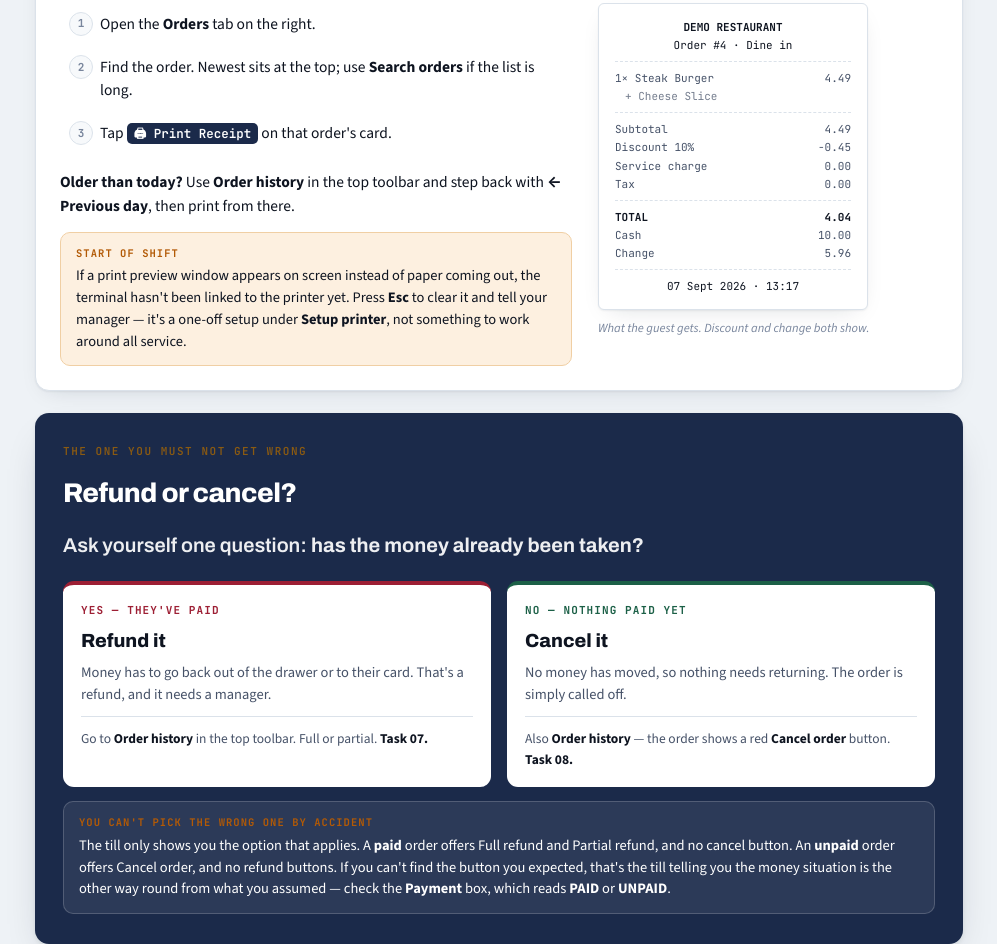
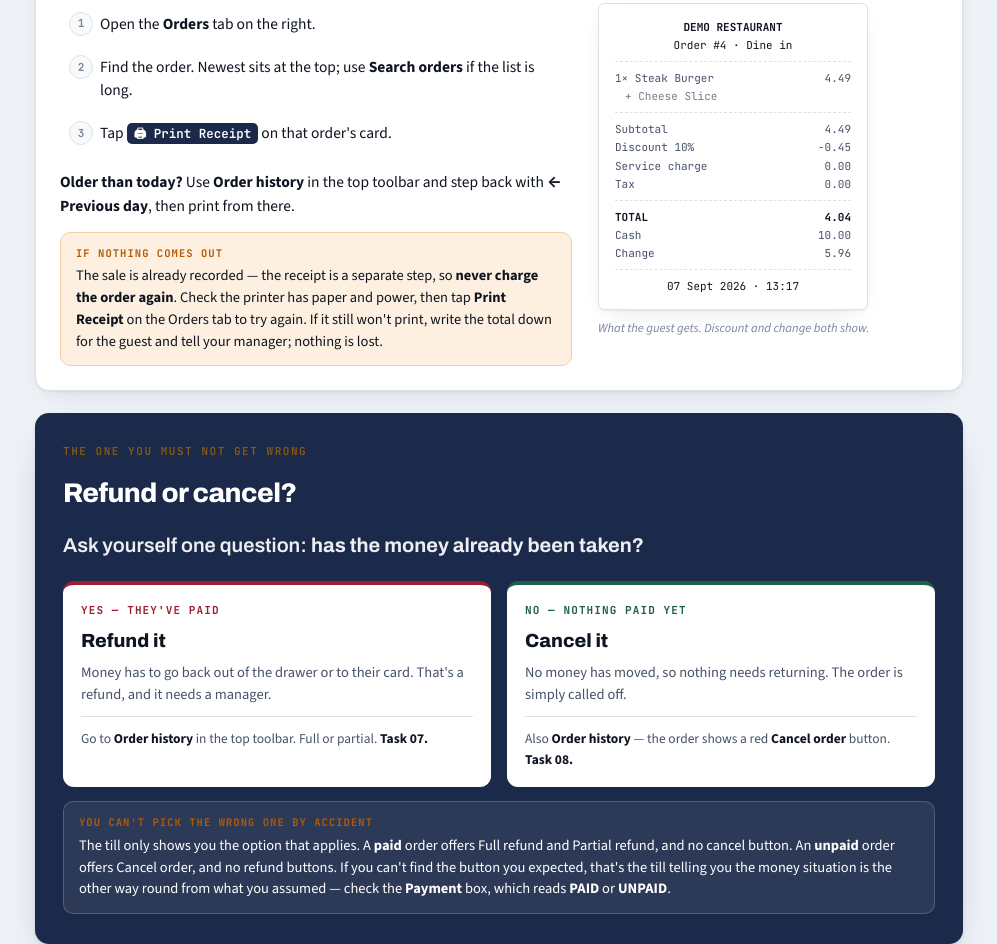
Before and after one commit to KiosIQ/kioskiq-docs, a plain HTML site: page site/guides/till/index.html in a window 1280 px wide. Shown: the part 3418-4362 px from the top of the page, without its empty margins (277-1274 px from the left). Drawn offline with nearby package versions, Linux system fonts and the light colour scheme.

Commit message:
updated doc

```diff
--- a/site/guides/till/index.html
+++ b/site/guides/till/index.html
@@ -897,8 +897,8 @@ footer{
           </ol>
           <p style="margin:16px 0 8px;font-size:15.5px"><b>Older than today?</b> Use <b>Order history</b> in the top toolbar and step back with <b>← Previous day</b>, then print from there.</p>
           <div class="note warn">
-            <span class="lbl">Start of shift</span>
-            If a print preview window appears on screen instead of paper coming out, the terminal hasn't been linked to the printer yet. Press <b>Esc</b> to clear it and tell your manager — it's a one-off setup under <b>Setup printer</b>, not something to work around all service.
+            <span class="lbl">If nothing comes out</span>
+            The sale is already recorded — the receipt is a separate step, so <b>never charge the order again</b>. Check the printer has paper and power, then tap <b>Print Receipt</b> on the Orders tab to try again. If it still won't print, write the total down for the guest and tell your manager; nothing is lost.
           </div>
         </div>
         <div>
@@ -1232,7 +1232,7 @@ footer{
               <tr><td><b>Only one dish is wrong</b><br>Cold, late, not what they ordered</td><td>There's no per-item discount. Work out that item's price and apply it as a <b>fixed amount</b> discount with reason <b>Customer compensation</b> — <i>before</i> you charge. Never charge in full and refund after.</td></tr>
               <tr><td><b>They want to split the bill</b></td><td>The till charges one ticket to one payment. Ring up separate tickets for each person, or take one payment and let them settle between themselves. Ask your manager before you start ringing up a large table.</td></tr>
               <tr><td><b>Guest asks about allergens</b></td><td>The options window shows what can be added, <b>not</b> allergens. Never guess. Ask the kitchen and check the allergen folder.</td></tr>
-              <tr><td><b>The screen has frozen after charging</b></td><td>It's usually a print preview sitting on top. Press <b>Esc</b>. If it keeps happening, the printer needs setting up — tell your manager.</td></tr>
+              <tr><td><b>No receipt came out after charging</b></td><td>The order went through — printing is a separate step. <b>Never ring it up again.</b> Check paper and power, then reprint from the <b>Orders</b> tab. Tell your manager if the printer stays offline.</td></tr>
               <tr><td><b>Card machine declines</b></td><td>The order is already in the till. Don't ring it again. Take cash instead, or leave it as <b>Pay Later</b> and settle when the card works.</td></tr>
               <tr><td><b>Guest walks off before paying a tab</b></td><td>Leave the order open and tell your manager now, while you can still describe them. Don't cancel it — an open order is the record.</td></tr>
               <tr><td><b>You cancelled the wrong order</b></td><td>It can't be undone. Ring the order again from scratch and tell your manager what happened.</td></tr>
```
